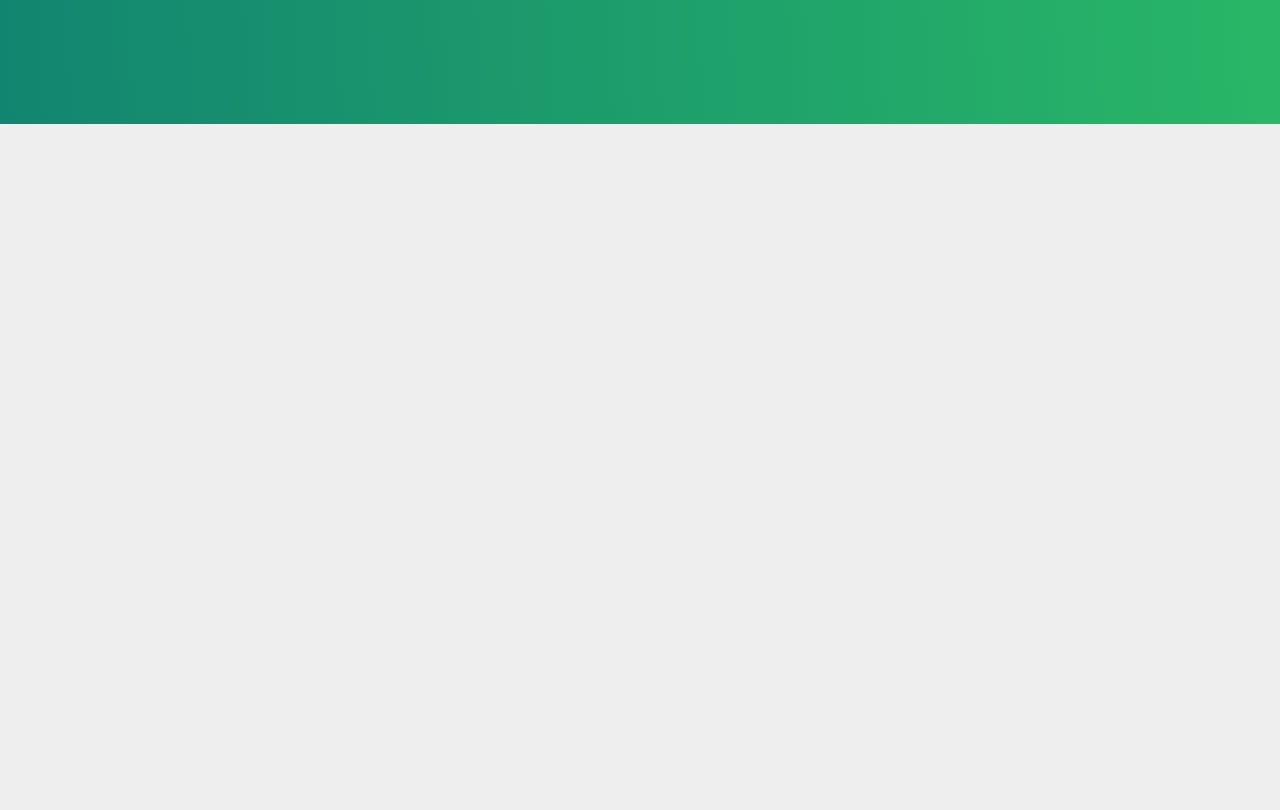
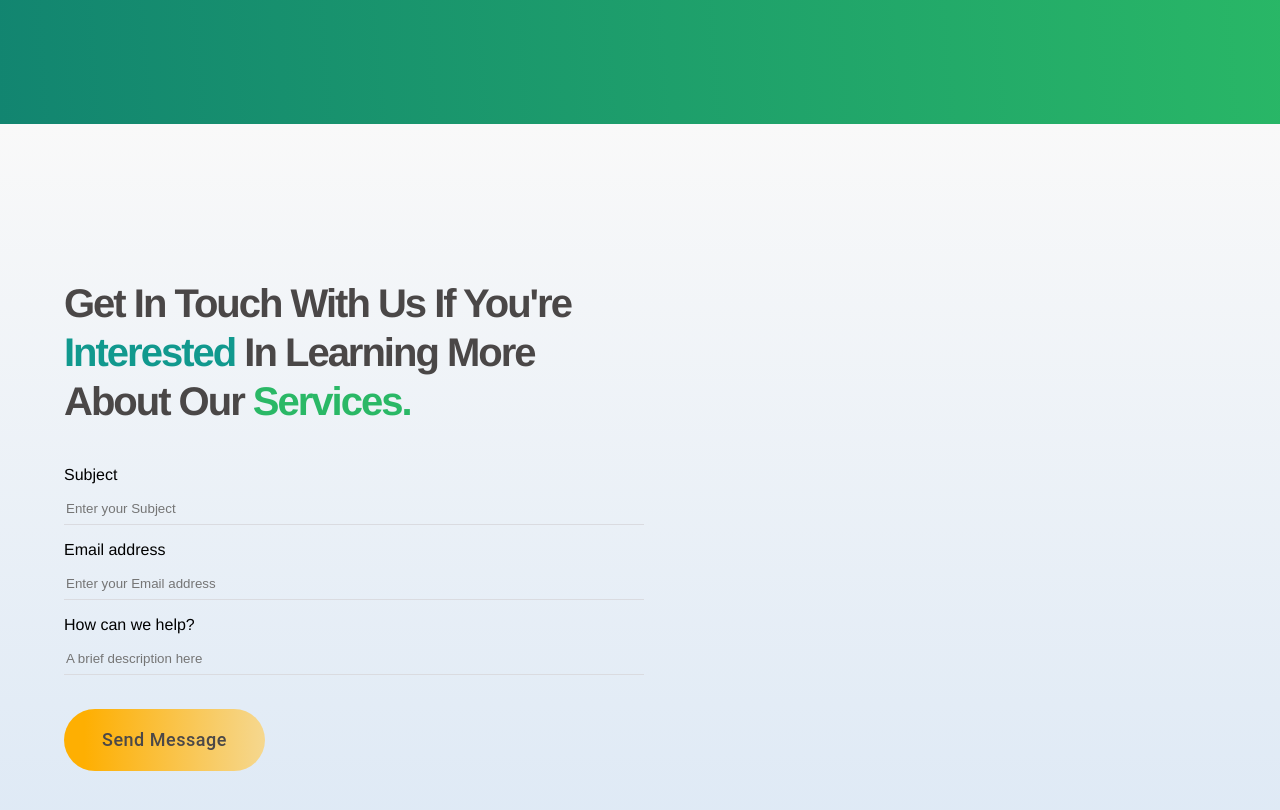
Before and after one commit to asrafulsharker/i-card, a React (Vite) app: page / in a window 1280 px wide. Shown: the part 5740-6550 px from the top of the page. Before the commit the page ends 5864 px from the top, so only its background shows below. Built offline with nearby package versions, Linux system fonts and the light colour scheme.

Commit message:
added contact section

```diff
--- /dev/null
+++ b/src/components/Contacts/Contacts.jsx
@@ -0,0 +1,45 @@
+import { Button, Container } from '@mui/material'
+import React from 'react'
+
+function Contacts() {
+    const contact={
+        background: `linear-gradient(180deg, #F9F9F9 0%, #DCE8F5 100%)`,
+    }
+    const sendBtn={
+        borderRadius: `36px`,
+background: `linear-gradient(90deg, #FEAF02 10.22%, #F3E3B7 125.62%)`,
+        color:`#4B4848`,
+        padding:`15px 38px`,
+        textTransform:`capitalize`,
+        fontSize:`18px`,
+        marginTop:`34px`
+    }
+  return (
+    <>
+    <div className="" style={contact} id='pricing'>
+        <Container>
+            <div className="" style={{padding:"10% 0%"}}>
+                <p style={{fontSize:"40px",width:"50%",fontWeight:"700",lineHeight:"49px",color:"#4A4747",letterSpacing:"-2px",textTransform:"capitalize"}}>Get in touch with us if you're  <span style={{color:"#11998E"}}>interested</span>  in learning more about our <span style={{color:"#2AB866"}}>services.</span></p>
+               <div className="" style={{width:"50%"}}>
+               <div className="">
+                    <p style={{fontSize:"16px"}}>Subject</p>
+                    <input type='text' placeholder='Enter your Subject' style={{border:"none", backgroundColor:"transparent",outline:"none",borderBottom:"0.5px solid #DADBE0",paddingBottom:"8px", width:"100%"}}></input>
+                </div>
+               <div className="">
+                    <p style={{fontSize:"16px"}}>Email address</p>
+                    <input type='email' placeholder='Enter your Email address' style={{border:"none", backgroundColor:"transparent",outline:"none",borderBottom:"0.5px solid #DADBE0",paddingBottom:"8px", width:"100%"}}></input>
+                </div>
+               <div className="">
+                    <p style={{fontSize:"16px"}}>How can we help?</p>
+                    <input type='text' placeholder='A brief description here' style={{border:"none", backgroundColor:"transparent",outline:"none",borderBottom:"0.5px solid #DADBE0",paddingBottom:"8px", width:"100%"}}></input>
+                </div>
+                <Button  style={sendBtn}> Send message</Button>
+               </div>
+                 </div>
+                 </Container>
+                 </div>
+                 </>
+  )
+}
+
+export default Contacts
--- a/src/components/Home/Home.jsx
+++ b/src/components/Home/Home.jsx
@@ -7,6 +7,7 @@ import Service from '../Service/Service'
 import HappyClient from '../HappyClient/HappyClient'
 import Pricing from '../Pricing/Pricing'
 import Interest from '../Interest/Interest'
+import Contacts from '../Contacts/Contacts'
 
 function Home() {
   return (
@@ -20,6 +21,7 @@ function Home() {
             <HappyClient/>
             <Pricing/>
             <Interest/>
+            <Contacts/>
         </div>
     </>
 
```
